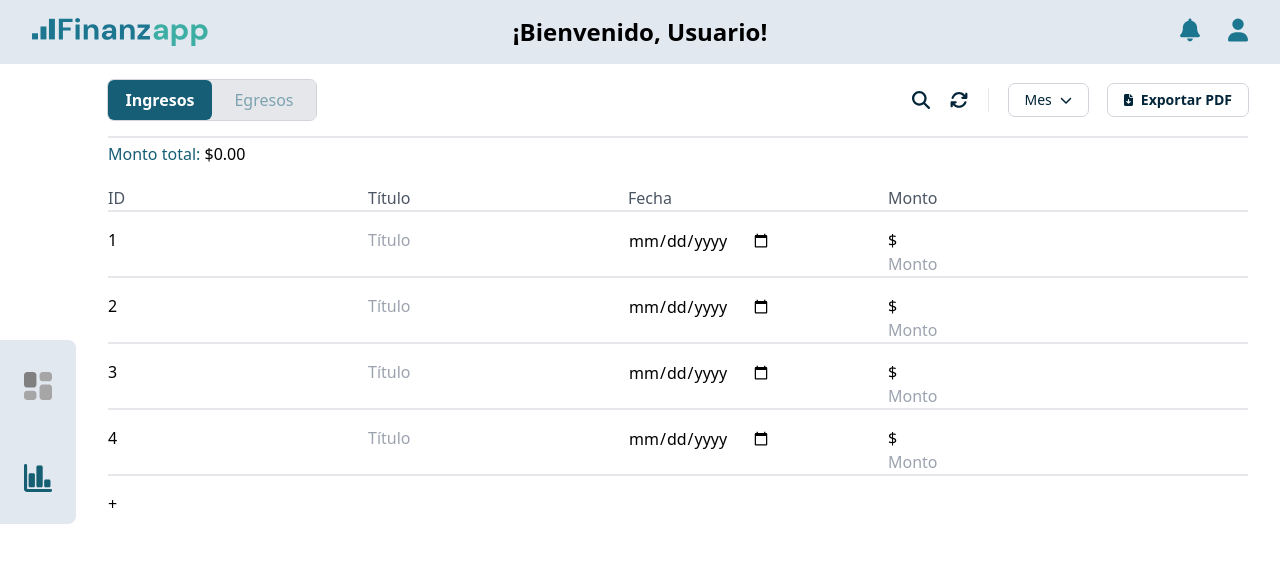
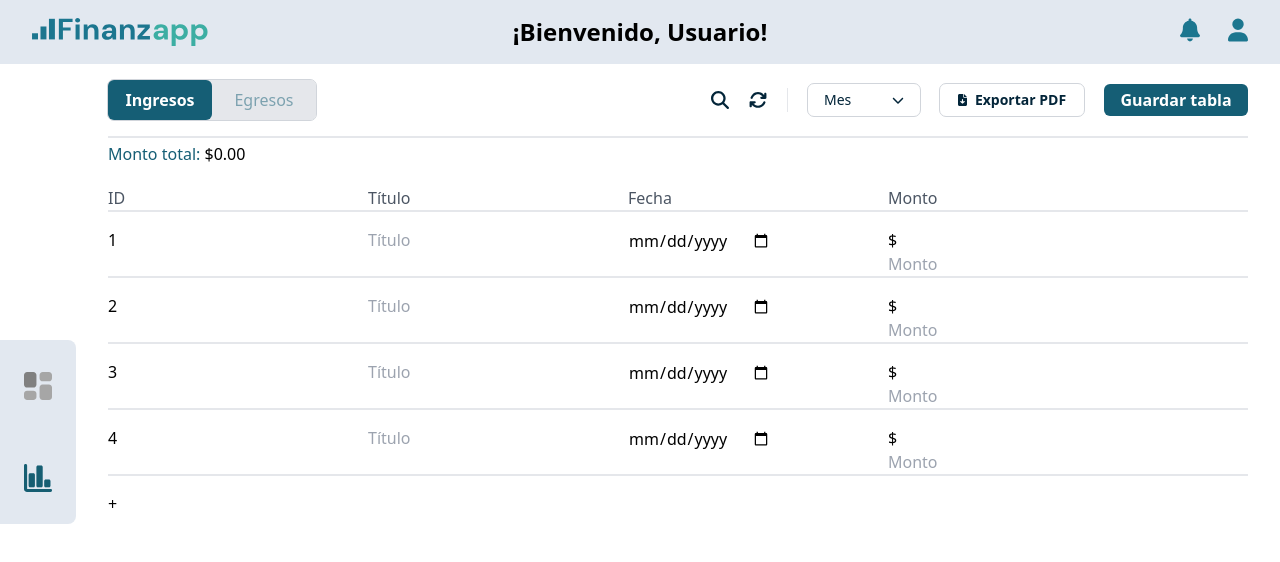
Before and after one commit to No-Country-simulation/c21-01-ft-node-react, a React (Vite) app in the folder front/: page /dashboard in a window 1280 px wide. Both pictures are taken after a click on the item 38 px from the left and 478 px from the top of the page. Shown: the top 562 px of the page. Built offline with nearby package versions, Linux system fonts and the light colour scheme.

Commit message:
feat: button to save field groups values added

```diff
--- a/front/src/modules/dashboard/components/ToggleSection.jsx
+++ b/front/src/modules/dashboard/components/ToggleSection.jsx
@@ -1,4 +1,5 @@
 import { useState } from "react";
+import { handleDataSave } from "../services/handleDataSave";
 
 import { FieldGroup } from "./FieldGroup";
 import { TotalCount } from "./TotalCount";
@@ -19,7 +20,7 @@ export const ToggleSection = () => {
       title: "",
       date: "",
       amount: "",
-      errors: {}
+      errors: {},
     }))
   );
   const [expendData, setExpendData] = useState(
@@ -28,7 +29,7 @@ export const ToggleSection = () => {
       title: "",
       date: "",
       amount: "",
-      errors: {}
+      errors: {},
     }))
   );
 
@@ -36,6 +37,21 @@ export const ToggleSection = () => {
 
   const currentData = showIncome ? incomeData : expendData;
   const setCurrentData = showIncome ? setIncomeData : setExpendData;
+
+  const [saveStatus, setSaveStatus] = useState("idle");
+
+  const handleSave = () => {
+    const dataToSave = showIncome ? incomeData : expendData;
+    const result = handleDataSave(dataToSave);
+
+    if (result.success) {
+      setSaveStatus("success");
+    } else {
+      setSaveStatus("error");
+    }
+
+    setTimeout(() => setSaveStatus("idle"), 2000);
+  };
 
   return (
     <div>
@@ -71,7 +87,7 @@ export const ToggleSection = () => {
           <hr className="w-px h-6 bg-gray-200" />
 
           <div className="flex flex-row items-center gap-5">
-            <button className="w-fit h-6 p-4 flex items-center gap-2 rounded-md outline outline-1 outline-gray-300">
+            <button className="w-28 h-6 p-4 flex items-center justify-between rounded-md outline outline-1 outline-gray-300">
               <span className="text-primary-dark text-sm">Mes</span>
 
               <FontAwesomeIcon
@@ -80,7 +96,7 @@ export const ToggleSection = () => {
               />
             </button>
 
-            <button className="w-fit h-6 p-4 flex items-center gap-2 rounded-md outline outline-1 outline-gray-300">
+            <button className="w-36 h-6 p-4 flex items-center justify-center gap-2 rounded-md outline outline-1 outline-gray-300">
               <FontAwesomeIcon
                 icon={faFileArrowDown}
                 className="text-xs text-primary-dark"
@@ -89,6 +105,23 @@ export const ToggleSection = () => {
               <span className="text-primary-dark text-sm font-bold">
                 Exportar PDF
               </span>
+            </button>
+
+            <button
+              onClick={handleSave}
+              className={`w-36 h-6 p-4 flex items-center justify-center rounded-md font-bold transition-colors duration-300 ${
+                saveStatus === "success"
+                  ? "bg-green-500 text-white"
+                  : saveStatus === "error"
+                  ? "bg-red-500 text-white"
+                  : "bg-cyan-800 text-white"
+              }`}
+            >
+              {saveStatus === "success"
+                ? "Guardado!"
+                : saveStatus === "error"
+                ? "Error"
+                : "Guardar tabla"}
             </button>
           </div>
         </div>
```
